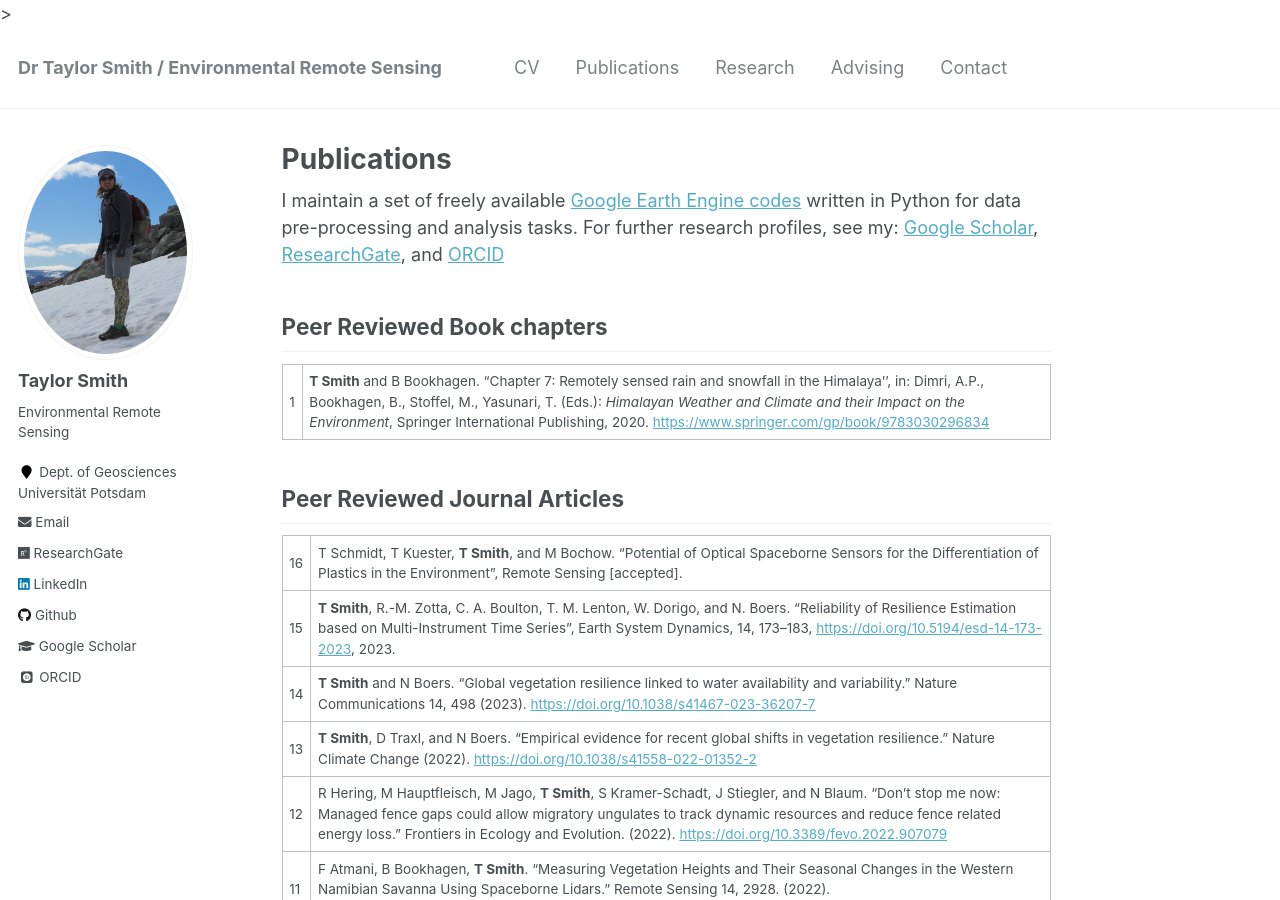
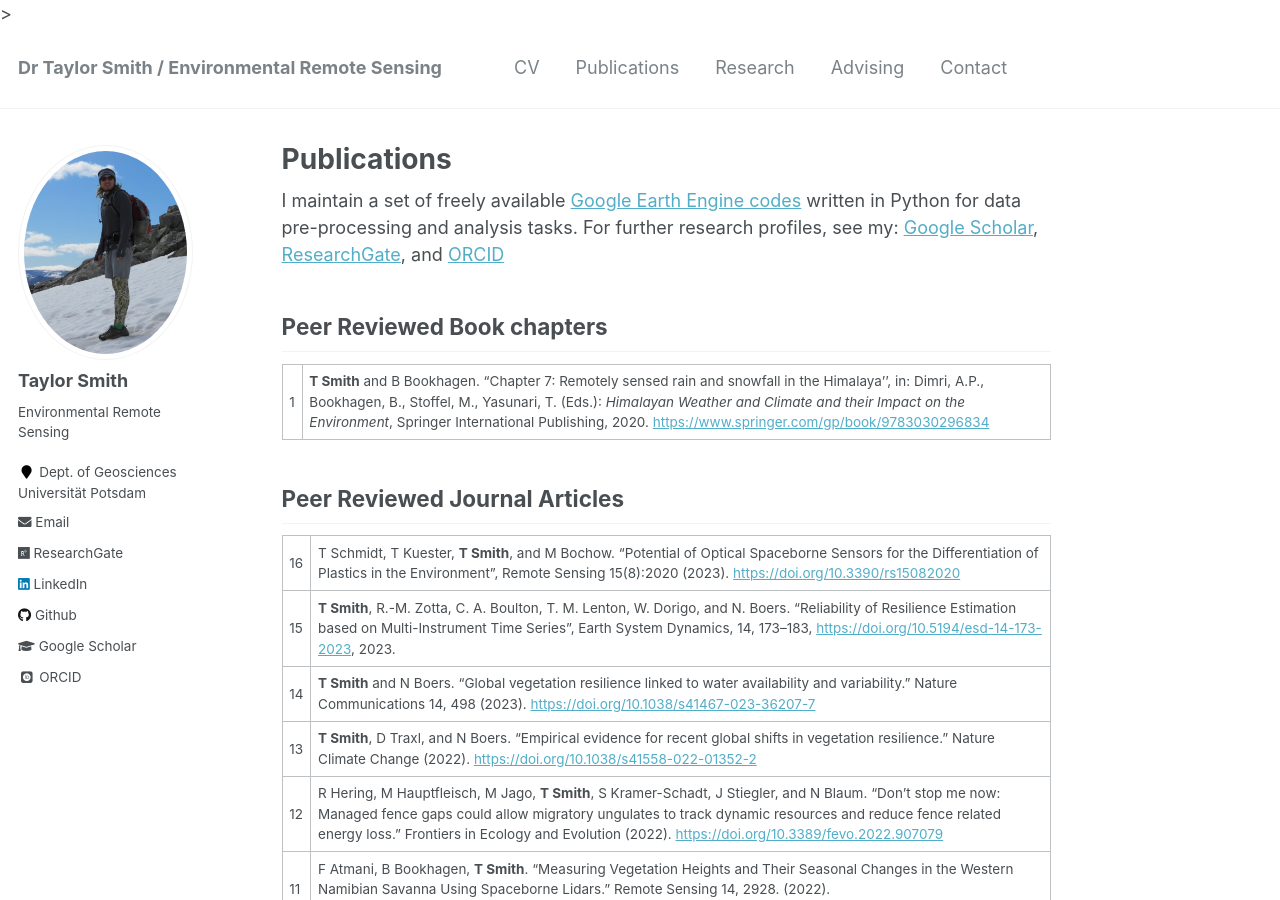
Before and after one commit to tasmi/tasmi.github.io, a Jekyll site: the page built from _pages/publications.md, in a window 1280 px wide and 900 px high. Built offline with Jekyll 4.4.1, drawn with Linux system fonts in a browser that asks for light colours; some web fonts are replaced.

Commit message:
Update publications.md

```diff
--- a/_pages/publications.md
+++ b/_pages/publications.md
@@ -13,11 +13,11 @@ I maintain a set of freely available [Google Earth Engine codes](https://github.
 
 ## Peer Reviewed Journal Articles
 
-16 | T Schmidt, T Kuester, **T Smith**, and M Bochow. "Potential of Optical Spaceborne Sensors for the Differentiation of Plastics in the Environment", Remote Sensing [accepted].
+16 | T Schmidt, T Kuester, **T Smith**, and M Bochow. "Potential of Optical Spaceborne Sensors for the Differentiation of Plastics in the Environment", Remote Sensing 15(8):2020 (2023). [https://doi.org/10.3390/rs15082020](https://doi.org/10.3390/rs15082020)
 15 | **T Smith**, R.-M. Zotta, C. A. Boulton, T. M. Lenton, W. Dorigo, and N. Boers. "Reliability of Resilience Estimation based on Multi-Instrument Time Series", Earth System Dynamics, 14, 173–183, [https://doi.org/10.5194/esd-14-173-2023](https://doi.org/10.5194/esd-14-173-2023), 2023.
 14 | **T Smith** and N Boers. "Global vegetation resilience linked to water availability and variability." Nature Communications 14, 498 (2023). [https://doi.org/10.1038/s41467-023-36207-7](https://doi.org/10.1038/s41467-023-36207-7)
 13 | **T Smith**, D Traxl, and N Boers. "Empirical evidence for recent global shifts in vegetation resilience." Nature Climate Change (2022). [https://doi.org/10.1038/s41558-022-01352-2](https://www.nature.com/articles/s41558-022-01352-2)
-12 | R Hering, M Hauptfleisch, M Jago, **T Smith**, S Kramer-Schadt, J Stiegler, and N Blaum. "Don't stop me now: Managed fence gaps could allow migratory ungulates to track dynamic resources and reduce fence related energy loss." Frontiers in Ecology and Evolution. (2022). [https://doi.org/10.3389/fevo.2022.907079](https://doi.org/10.3389/fevo.2022.907079)
+12 | R Hering, M Hauptfleisch, M Jago, **T Smith**, S Kramer-Schadt, J Stiegler, and N Blaum. "Don't stop me now: Managed fence gaps could allow migratory ungulates to track dynamic resources and reduce fence related energy loss." Frontiers in Ecology and Evolution (2022). [https://doi.org/10.3389/fevo.2022.907079](https://doi.org/10.3389/fevo.2022.907079)
 11 | F Atmani, B Bookhagen, **T Smith**. "Measuring Vegetation Heights and Their Seasonal Changes in the Western Namibian Savanna Using Spaceborne Lidars." Remote Sensing 14, 2928. (2022). [https://doi.org/10.3390/rs14122928](https://doi.org/10.3390/rs14122928)
 10 | **T Smith**, A Rheinwalt, and B Bookhagen. "Topography and Climate in the Upper Indus Basin: Mapping Elevation-Snow Cover Relationships." Science of The Total Environment, 2021, 147363, ISSN 0048-9697. [https://doi.org/10.1016/j.scitotenv.2021.147363](https://doi.org/10.1016/j.scitotenv.2021.147363)
 9 | **T Smith** and B Bookhagen. (2020). "Climatic and Biotic Controls on Topographic Asymmetry at the Global Scale." Journal of Geophysical Research: Earth Surface, 125, e2020JF005692. [https://doi.org/10.1029/2020JF005692](https://doi.org/10.1029/2020JF005692)
```
